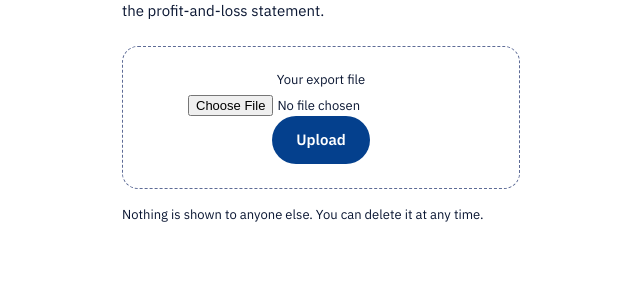
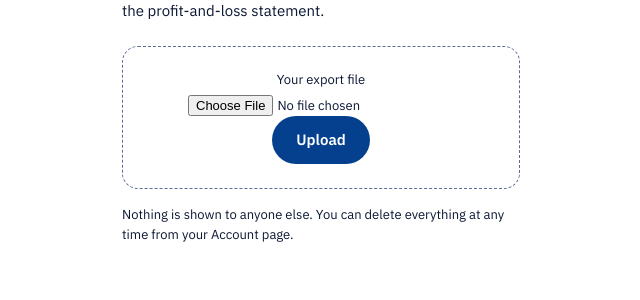
Before and after one commit to stoic97/TradeIntel, a FastAPI app: template services/production/api/templates/upload.html in a window 1280 px wide. Shown: the part 147-447 px from the top of the page, without its empty margins (319-959 px from the left). Run offline with FastAPI, Linux system fonts and the light colour scheme; the template is opened without the code that fills it, so the values that code supplies are empty; parts of the project's set-up code (start-up, migrations or seed data) failed here and were passed over.

Commit message:
fix(api): TICKET-802 the upload page says where to delete everything
Per the founder's amended gate. Single-upload delete is out of this ticket.

TDD evidence:
  RED:  the rewritten test failed because the page still had the old line.
  GREEN: one line changed.
  Suite: tests/unit/mirror + tests/unit/api with PYTHONUTF8=1: 1490 passed, 0 failed.

Co-Authored-By: Claude Opus 5.5 <noreply@anthropic.com>

```diff
--- a/services/production/api/templates/upload.html
+++ b/services/production/api/templates/upload.html
@@ -27,7 +27,7 @@
       <label class="field upload__field"><span class="field__label">Your export file</span><input class="upload__input" type="file" id="file" name="file" accept=".csv,.txt" required></label>
       {{ button("Upload") }}
     </form>
-    <p class="body-small upload__note">Nothing is shown to anyone else. You can delete it at any time.</p>
+    <p class="body-small upload__note">Nothing is shown to anyone else. You can delete everything at any time from your Account page.</p>
   </div>
   <div class="upload__reading" aria-live="polite">
     <h1 class="title">Reading your file</h1>
```
